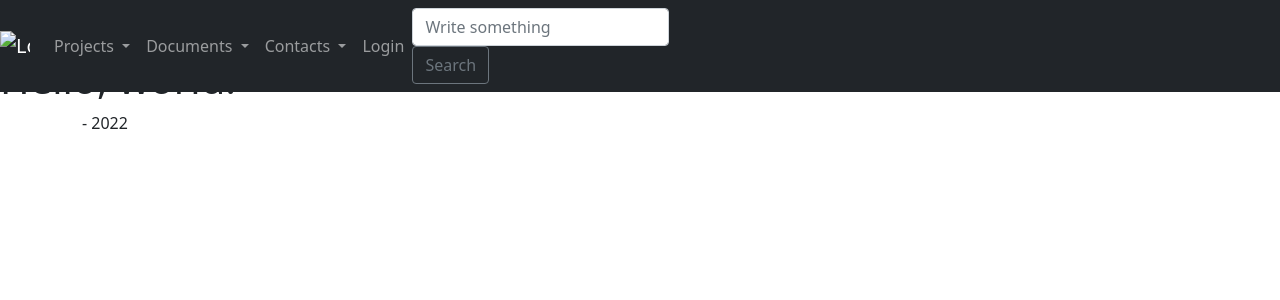
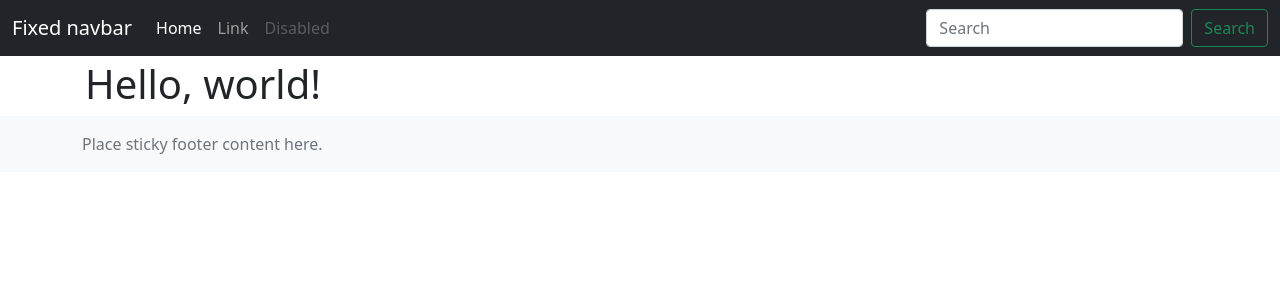
Before and after one commit to andywar65/starter-fullstack, a Django app: template project/templates/base_menu.html in a window 1280 px wide. Shown: the top 300 px of the page. Run offline with Django 4.2, Linux system fonts and the light colour scheme; the template is opened without the code that fills it, so the values that code supplies are empty; some libraries are stand-ins or nearby versions.

Commit message:
bump footer and navbar to bootstrap 5

```diff
--- a/project/settings.py
+++ b/project/settings.py
@@ -165,6 +165,10 @@ USE_TZ = True
 # Static files (CSS, JavaScript, Images)
 # https://docs.djangoproject.com/en/4.0/howto/static-files/
 
+STATICFILES_DIRS = [
+    PROJECT_DIR / "static",
+]
+
 STATIC_ROOT = get_secret('STATIC_ROOT') # no trailing slash
 STATIC_URL = get_secret('STATIC_URL') #'/static/'
 
--- a/project/static/css/base.css
+++ b/project/static/css/base.css
@@ -1,13 +1,3 @@
-.bd-placeholder-img {
-        font-size: 1.125rem;
-        text-anchor: middle;
-        -webkit-user-select: none;
-        -moz-user-select: none;
-        user-select: none;
-      }
-
-@media (min-width: 768px) {
-  .bd-placeholder-img-lg {
-    font-size: 3.5rem;
-  }
+main > .container {
+  padding: 60px 15px 0;
 }
--- a/project/templates/base.html
+++ b/project/templates/base.html
@@ -10,11 +10,27 @@
     <!-- Bootstrap CSS -->
     <link href="https://cdn.jsdelivr.net/npm/bootstrap@5.0.2/dist/css/bootstrap.min.css" rel="stylesheet" integrity="sha384-EVSTQN3/azprG1Anm3QDgpJLIm9Nao0Yz1ztcQTwFspd3yD65VohhpuuCOmLASjC" crossorigin="anonymous">
     <script src="{% static 'fontawesomefree/js/all.min.js' %}"></script>
+    <style>
+      .bd-placeholder-img {
+        font-size: 1.125rem;
+        text-anchor: middle;
+        -webkit-user-select: none;
+        -moz-user-select: none;
+        -ms-user-select: none;
+        user-select: none;
+      }
+
+      @media (min-width: 768px) {
+        .bd-placeholder-img-lg {
+          font-size: 3.5rem;
+        }
+      }
+    </style>
     <link href="{% static 'css/base.css' %}" rel="stylesheet">
     <title>{% block title %}{{ request.site.name }}{% endblock title %}</title>
     {% block extra-head %}{% endblock extra-head %}
   </head>
-  <body>
+  <body class="d-flex flex-column h-100">
     {% block basebody %}
       <h1>Hello, world!</h1>
     {% endblock basebody %}
--- a/project/templates/base_menu.html
+++ b/project/templates/base_menu.html
@@ -5,9 +5,12 @@
 
 {% block basebody %}
   {% include 'navbar.html' %}
-  <div style="margin-top: 55px;"></div>
-  {% block content %}
-    <h1>Hello, world!</h1>
-  {% endblock content %}
+  <main class="flex-shrink-0">
+    <div class="container">
+      {% block content %}
+        <h1>Hello, world!</h1>
+      {% endblock content %}
+    </div>
+  </main>
   {% include 'footer.html' %}
 {% endblock basebody %}
--- a/project/templates/footer.html
+++ b/project/templates/footer.html
@@ -1,24 +1,5 @@
-<footer class="footer mt-auto">
+<footer class="footer mt-auto py-3 bg-light">
   <div class="container">
-    <span>{{ website.name }} - {% now 'Y' %}&nbsp;
-      {% if website.facebook %}
-        <a href="{{ website.facebook }}"><i id="social-fb" class="fa fa-facebook-square fa-2x"></i></a>
-      {% endif %}
-      {% if website.insta %}
-        <a href="{{ website.insta }}"><i id="social-insta" class="fa fa-instagram-square fa-2x"></i></a>
-      {% endif %}
-      {% if website.twitter %}
-        <a href="{{ website.twitter }}"><i id="social-twit" class="fa fa-twitter-square fa-2x"></i></a>
-      {% endif %}
-      {% if website.linked %}
-        <a href="{{ website.linked }}"><i id="social-in" class="fa fa-linkedin-square fa-2x"></i></a>
-      {% endif %}
-      {% if website.github %}
-        <a href="{{ website.github }}"><i id="social-git" class="fa fa-github-square fa-2x"></i></a>
-      {% endif %}
-      {% if website.external %}
-        <a href="{{ website.external }}"><i id="social-ext" class="fa fa-external-link-square fa-2x"></i></a>
-      {% endif %}
-    </span>
+    <span class="text-muted">Place sticky footer content here.</span>
   </div>
 </footer>
--- a/project/templates/navbar.html
+++ b/project/templates/navbar.html
@@ -1,61 +1,30 @@
 {% load static %}
 {% load i18n %}
 <header>
+  <!-- Fixed navbar -->
   <nav class="navbar navbar-expand-md navbar-dark fixed-top bg-dark">
-    <a class="navbar-brand" href="/">
-      <img src="#" width="30" height="30" class="d-inline-block align-top" alt="Logo RP">
-      {{ request.site.name }}
-    </a>
-    <button class="navbar-toggler" type="button" data-toggle="collapse" data-target="#navbarSupportedContent" aria-controls="navbarSupportedContent" aria-expanded="false" aria-label="Toggle navigation">
+    <div class="container-fluid">
+      <a class="navbar-brand" href="#">Fixed navbar</a>
+      <button class="navbar-toggler" type="button" data-bs-toggle="collapse" data-bs-target="#navbarCollapse" aria-controls="navbarCollapse" aria-expanded="false" aria-label="Toggle navigation">
         <span class="navbar-toggler-icon"></span>
       </button>
-
-    <div class="collapse navbar-collapse" id="navbarSupportedContent">
-      <ul class="navbar-nav mr-auto">
-        <li class="nav-item dropdown">
-          <a class="nav-link dropdown-toggle" href="#" id="navbarDropdown" role="button" data-toggle="dropdown" aria-haspopup="true" aria-expanded="false">
-            {% translate 'Projects' %}
-          </a>
-          <div class="dropdown-menu" aria-labelledby="navbarDropdown">
-            <a class="dropdown-item" href="#">{% translate 'Projects' %}</a>
-            <a class="dropdown-item" href="#">{% translate 'Buildings' %}</a>
-          </div>
-        </li>
-        <li class="nav-item dropdown">
-          <a class="nav-link dropdown-toggle" href="#" id="navbarDropdown" role="button" data-toggle="dropdown" aria-haspopup="true" aria-expanded="false">
-            {% translate 'Documents' %}
-          </a>
-          <div class="dropdown-menu" aria-labelledby="navbarDropdown">
-            <a class="dropdown-item" href="#">{% translate 'Documents' %}</a>
-            <a class="dropdown-item" href="#">{% translate 'Articles' %}</a>
-            {% if perms.accounting.view_invoice %}
-              <a class="dropdown-item" href="#">{% translate 'Invoices' %}</a>
-            {% endif %}
-          </div>
-        </li>
-        <li class="nav-item dropdown">
-          <a class="nav-link dropdown-toggle" href="#" id="navbarDropdown" role="button" data-toggle="dropdown" aria-haspopup="true" aria-expanded="false">
-            {% translate 'Contacts' %}
-          </a>
-          <div class="dropdown-menu" aria-labelledby="navbarDropdown">
-            <a class="dropdown-item" href="#">{% translate 'Messages' %}</a>
-            <a class="dropdown-item" href="#">{% translate 'Register' %}</a>
-            <a class="dropdown-item" href="#">{% translate 'Privacy' %}</a>
-          </div>
+      <div class="collapse navbar-collapse" id="navbarCollapse">
+        <ul class="navbar-nav me-auto mb-2 mb-md-0">
+          <li class="nav-item">
+            <a class="nav-link active" aria-current="page" href="#">Home</a>
           </li>
           <li class="nav-item">
-          {% if user.is_authenticated %}
-            <a class="nav-link" href="#" title="Gestisci l'account">
-              {% translate 'Hello' %} {{ user.get_short_name }}</a>
-          {% else %}
-          <a class="nav-link" href="#?next={{ request.get_full_path }}">{% translate 'Login' %}</a>
-          {% endif %}
+            <a class="nav-link" href="#">Link</a>
+          </li>
+          <li class="nav-item">
+            <a class="nav-link disabled" href="#" tabindex="-1" aria-disabled="true">Disabled</a>
           </li>
         </ul>
-      <form class="form-inline my-2 my-lg-0" action="#" method="get">
-        <input class="form-control mr-sm-2" name="q" type="search" placeholder="{% translate 'Write something' %}" aria-label="Search">
-        <button class="btn btn-outline-secondary my-2 my-sm-0" type="submit">{% translate 'Search' %}</button>
+        <form class="d-flex">
+          <input class="form-control me-2" type="search" placeholder="Search" aria-label="Search">
+          <button class="btn btn-outline-success" type="submit">Search</button>
         </form>
+      </div>
     </div>
   </nav>
 </header>
```
Lines whose indentation alone changed are shown as unchanged.
